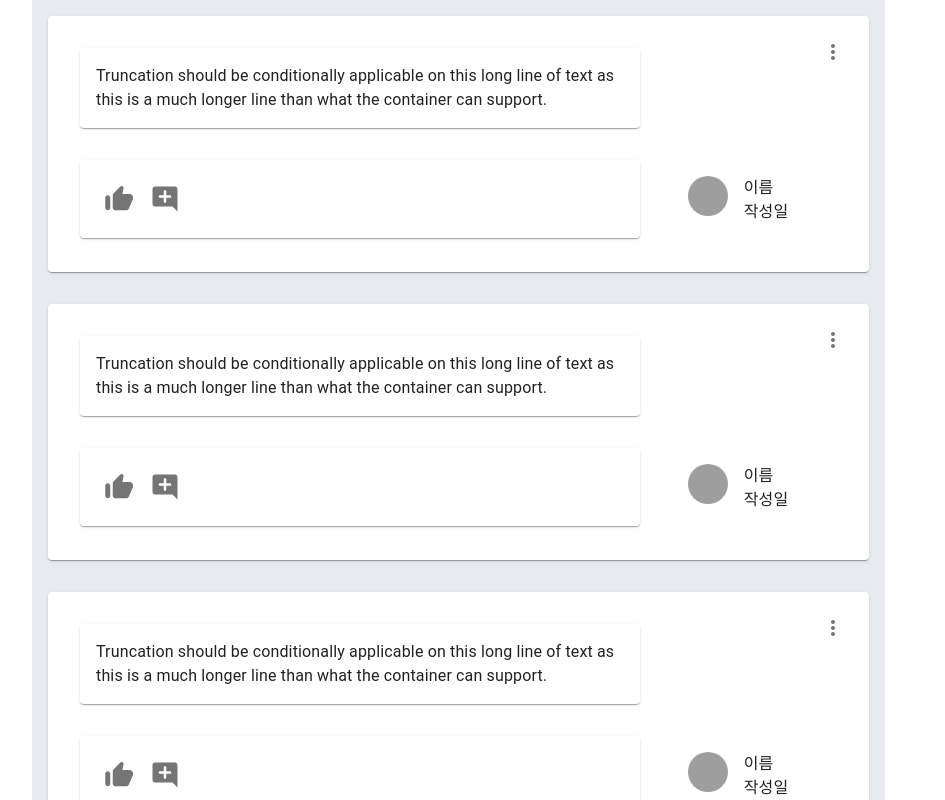
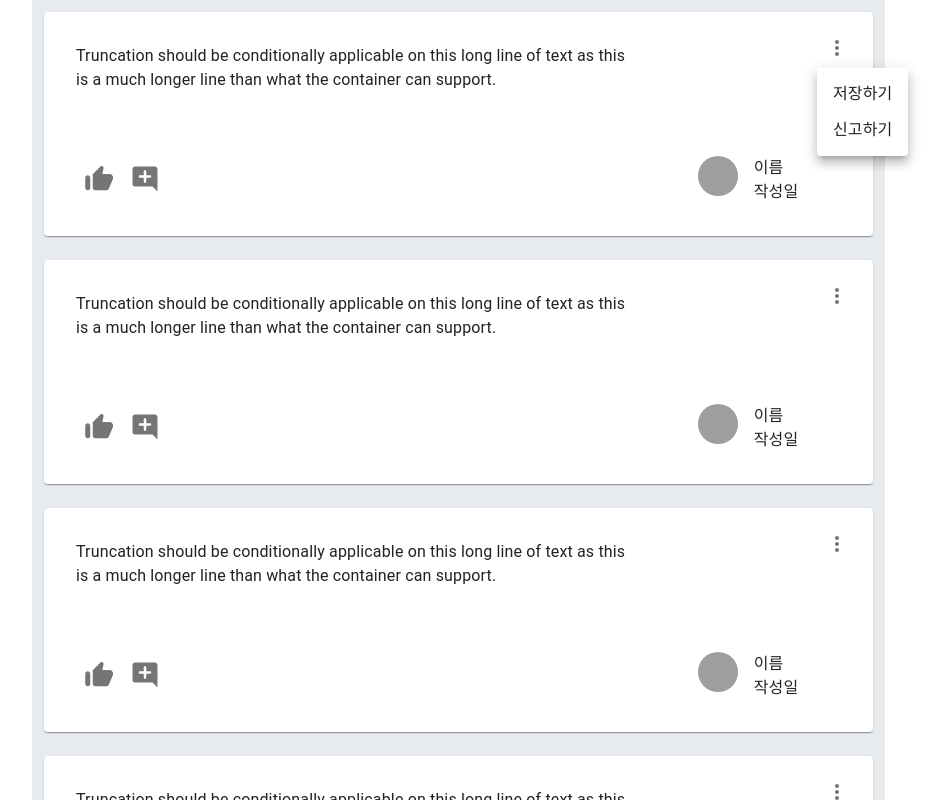
Before and after one commit to 5pponent/7-Project-Front, a React (Create React App) app: page / in a window 1280 px wide. Both pictures are taken after a click on the button 1015 px from the left and 52 px from the top of the page. Shown: the top 800 px of the page, without its empty margins (182-1127 px from the left). Built offline with nearby package versions, Linux system fonts and the light colour scheme; grey boxes are pictures that could not be loaded.

Commit message:
... 메뉴 구현

```diff
--- a/src/components/feedline/Feed.js
+++ b/src/components/feedline/Feed.js
@@ -1,9 +1,12 @@
 import * as React from 'react';
+import { useState } from 'react';
 import { styled } from '@mui/material/styles';
 import Box from '@mui/material/Box';
 import Paper from '@mui/material/Paper';
 import Stack from '@mui/material/Stack';
 import Avatar from '@mui/material/Avatar';
+import Menu from '@mui/material/Menu';
+import MenuItem from '@mui/material/MenuItem';
 import ThumbUpAltRoundedIcon from '@mui/icons-material/ThumbUpAltRounded';
 import MoreVertRoundedIcon from '@mui/icons-material/MoreVertRounded';
 import AddCommentRoundedIcon from '@mui/icons-material/AddCommentRounded';
@@ -19,30 +22,51 @@ const Item = styled(Paper) (({ theme }) => ({
 
 export default function Feed(props) {
 
+	const [anchorEl, setAnchorEl] = useState(null);
+	const handleMenuClick = (e) => { // 더보기 메뉴 클릭 이벤트
+		setAnchorEl(e.currentTarget);
+	};
+	const handleMenuClose = () => { // 더보기 메뉴 클릭 이벤트
+		setAnchorEl(null);
+	};
+
 	const content = `Truncation should be conditionally applicable on this long line of text
  		as this is a much longer line than what the container can support.`;
 	const [user, date] = ['이름', '작성일'];
 
 	return (
 		<Box sx={{ flexGrow: 1, overflow: 'hidden' }}>
-			<Item>
+			<Paper style={{margin: 12}}>
 				<Stack>
 					<Grid container>
 						<Grid item xs={9}> {/* 컨텐츠 */}
-							<Item elevation={1}>{content}</Item>
+							<Item elevation={0}>{content}</Item>
 						</Grid>
-						<Grid item xs={3}> {/* 버튼 */}
-							<Box display="flex" justifyContent="flex-end">
-								<IconButton>
+						<Grid item xs={3}> {/* 더보기 버튼 */}
+							<Box display="flex" justifyContent="flex-end" p={2}>
+								<IconButton
+									aria-controls="simple-menu"
+									aria-haspopup="true"
+									onClick={handleMenuClick}
+								>
 									<MoreVertRoundedIcon></MoreVertRoundedIcon>
 								</IconButton>
+								{/* 더보기 메뉴 */}
+								<Menu
+									anchorEl={anchorEl}
+									open={Boolean(anchorEl)}
+									onClose={handleMenuClose}
+								>
+									<MenuItem onClick={handleMenuClose}>저장하기</MenuItem>
+									<MenuItem onClick={handleMenuClose}>신고하기</MenuItem>
+								</Menu>
 							</Box>
 						</Grid>
 					</Grid>
 
 					<Grid container>
 						<Grid item xs={9}> {/* 좋아요, 댓글 */}
-							<Item elevation={1}>
+							<Item elevation={0}>
 								<IconButton>
 									<ThumbUpAltRoundedIcon sx={{ fontSize: 30 }}/>
 								</IconButton>
@@ -66,7 +90,7 @@ export default function Feed(props) {
 						</Grid>
 					</Grid>
 				</Stack>
-			</Item>
+			</Paper>
 		</Box>
 	);
 }
```
